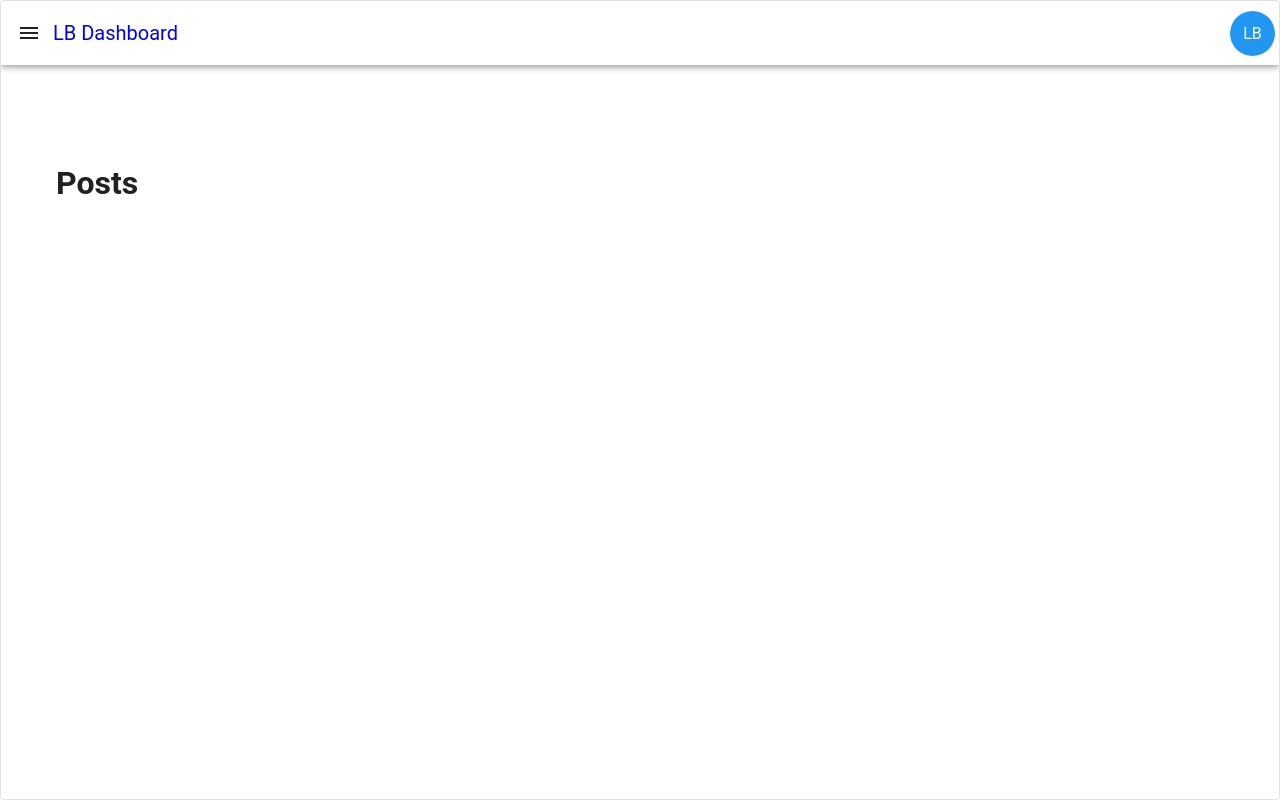
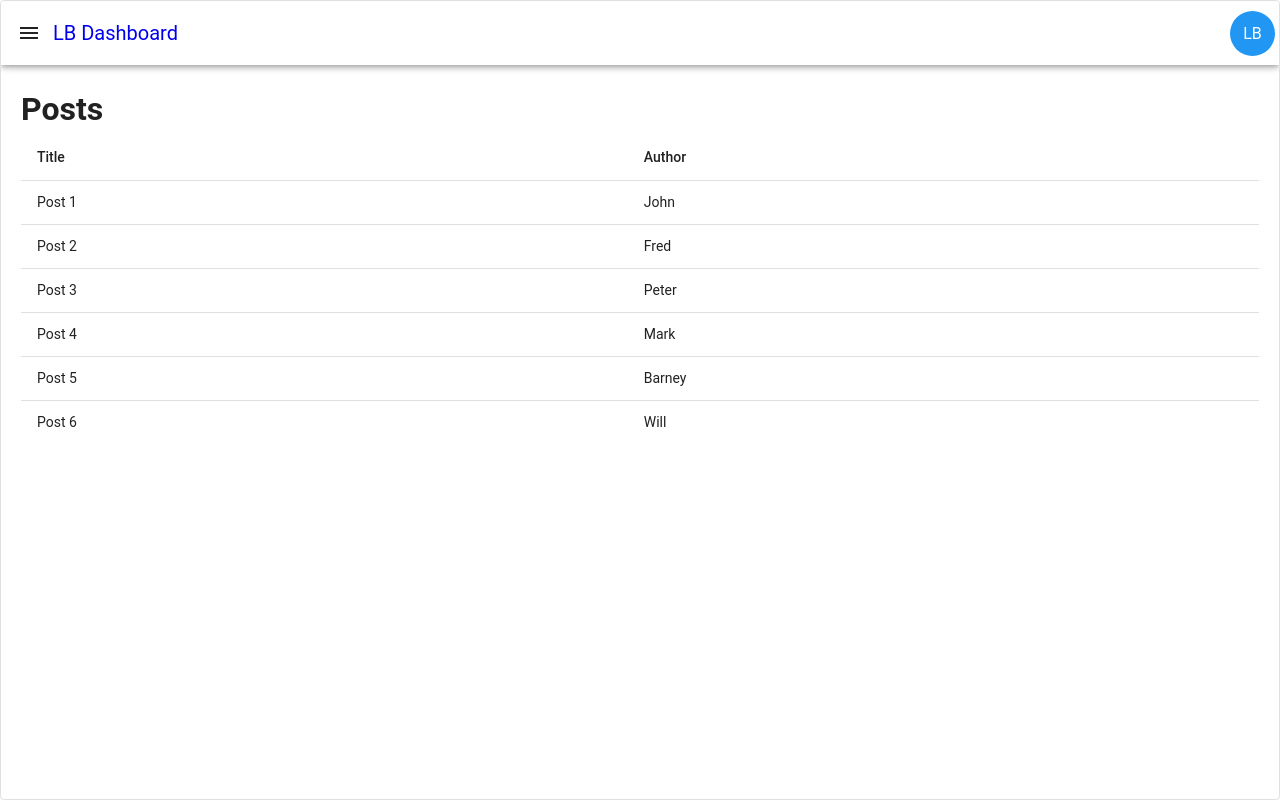
Before and after one commit to LucianoBuhler/lb-vuetify-dash, a Vue app: page /posts in a window 1280 px wide. Built offline with nearby package versions, Linux system fonts and the light colour scheme; a small style sheet from the web is missing.

Commit message:
Added tabel component and some minor CSS adjustments

```diff
--- a/src/layouts/default.vue
+++ b/src/layouts/default.vue
@@ -45,10 +45,10 @@
       </v-list>
     </v-navigation-drawer>
 
-    <v-main class="d-flex align-center justify-center" height="300">
-      <v-container>
+    <v-main style="min-height: 300px">
+      <div class="pa-5">
         <router-view />
-      </v-container>
+      </div>
     </v-main>
   </v-layout>
 </template>
--- a/src/pages/posts.vue
+++ b/src/pages/posts.vue
@@ -1,5 +1,46 @@
 <template>
   <div>
     <h1>Posts</h1>
+    <v-table
+      :height="300"
+      :fixed-header="true"
+      density="comfortable"
+      :hover="true"
+    >
+      <thead>
+        <tr>
+          <th class="text-left">
+            Title
+          </th>
+          <th class="text-left">
+            Author
+          </th>
+        </tr>
+      </thead>
+      <tbody>
+        <tr
+          v-for="item in posts"
+          :key="item.title"
+        >
+          <td>{{ item.title }}</td>
+          <td>{{ item.author }}</td>
+        </tr>
+      </tbody>
+    </v-table>
   </div>
 </template>
+
+<script setup lang="ts">
+  import { ref } from 'vue'
+
+  const posts = ref([
+    { title: 'Post 1', author: 'John' },
+    { title: 'Post 2', author: 'Fred' },
+    { title: 'Post 3', author: 'Peter' },
+    { title: 'Post 4', author: 'Mark' },
+    { title: 'Post 5', author: 'Barney' },
+    { title: 'Post 6', author: 'Will' },
+    { title: 'Post 7', author: 'Bill' },
+    { title: 'Post 8', author: 'Zill' },
+  ])
+</script>
```
